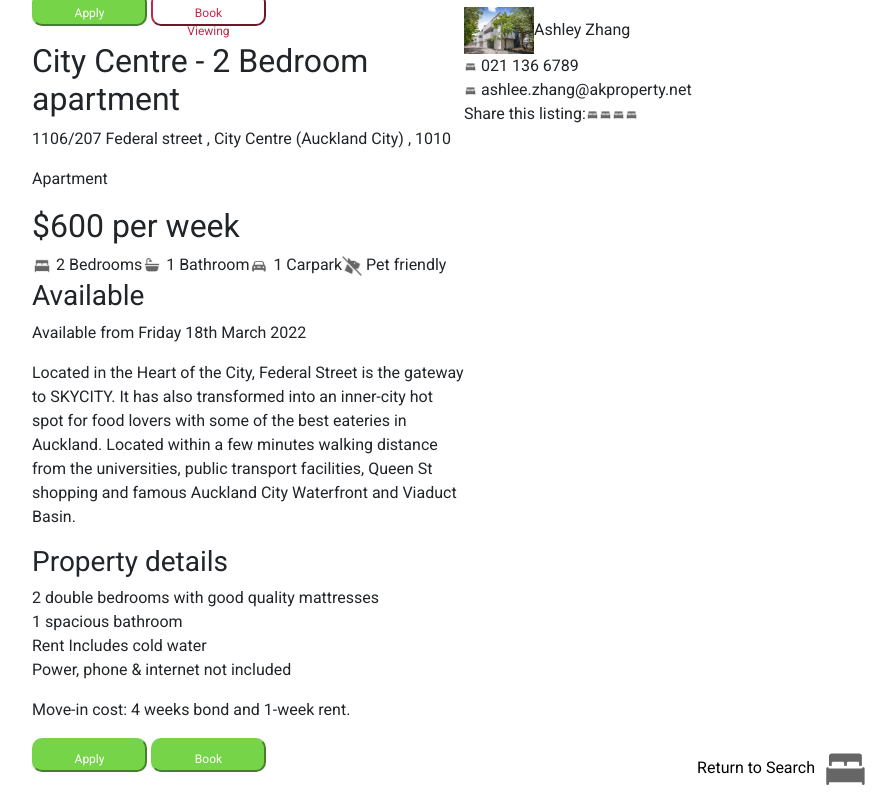
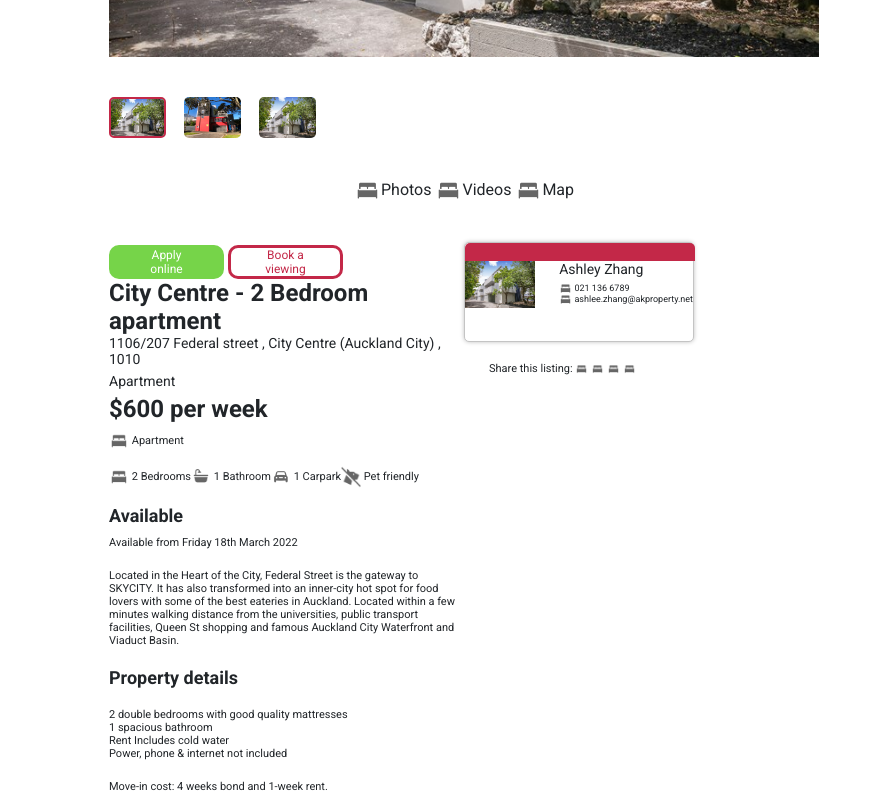
Before and after one commit to sempersavii/Mission6-App, a React (Create React App) app in the folder frontend/: page /showahouse in a window 1280 px wide. Shown: the part 620-1420 px from the top of the page, without its empty margins (256-1152 px from the left). Built offline with nearby package versions, Linux system fonts and the light colour scheme.

Commit message:
Completed most of ShowAHouse.js

```diff
--- a/frontend/src/pages/ShowAHouse.css
+++ b/frontend/src/pages/ShowAHouse.css
@@ -1,15 +1,20 @@
 @import url('https://fonts.googleapis.com/css2?family=Roboto:wght@400;700&display=swap');
 
 #content-box {
-  margin: 0 auto;
-  width: 60%;
+  font-family: 'Roboto';
+  margin-top: 130px;
+  margin-left: 365px;
+  margin-right: 365px;
+  margin-bottom: 148px;
 }
 
 #content-box .horizontal {
   text-align: left;
+  margin-bottom: 40px;
 }
 
 .column {
+  vertical-align: top;
   width: 50%;
   display: table-cell;
 }
@@ -24,11 +29,75 @@
 .sub-images {
   display: grid;
   column-gap: 18px;
+  display: table;
+}
+
+.sub-image-container {
+  float: left;
+  margin-right: 18px;
 }
 
 .sub-image {
   width: 57px;
   height: 41px;
+  border-radius: 5px;
+}
+
+.sub-image:active,
+.sub-image.active {
+  border: 2px solid #C32848;
+}
+
+.heading2 {
+  font-family: 'Roboto';
+  font-style: normal;
+  font-weight: 600;
+  font-size: 24px;
+  line-height: 28px;
+}
+
+.sub-heading {
+  font-family: 'Roboto';
+  font-style: normal;
+  font-weight: 500;
+  font-size: 14px;
+  line-height: 16px;
+  margin-bottom: 6px;
+}
+
+.heading3 {
+  font-family: 'Roboto';
+  font-style: normal;
+  font-weight: 600;
+  font-size: 18px;
+  line-height: 21px;
+}
+
+.options-text {
+  font-family: 'Roboto';
+  font-style: normal;
+  font-weight: 400;
+  font-size: 11px;
+  line-height: 13px;
+  margin-top: 10px;
+  margin-bottom: 15px;
+}
+
+.paragraph {
+  margin-top: 20px;
+  margin-bottom: 20px;
+  font-style: normal;
+  font-weight: 400;
+  font-size: 11px;
+  line-height: 13px;
+}
+
+.agent-contact-text {
+  font-family: 'Roboto';
+  font-style: normal;
+  font-weight: 500;
+  font-size: 9px;
+  line-height: 11px;
 }
 
 .select-img {
@@ -47,22 +116,56 @@
   width: 13px;
 }
 
-.agentId {
+.agent {
+  width: 230px;
+  height: 100px;
+  background: #FFFFFF;
+  border: 1px solid #C4C4C4;
+  box-sizing: border-box;
+  box-shadow: 0px 0px 4px rgba(0, 0, 0, 0.25);
+  border-radius: 5px;
+}
+
+.top-agent {
+  width: 230px;
+  height: 18px;
   background-color: #C32848;
+  border-radius: 5px 5px 0px 0px;
+}
+
+.agent-image {
+  float: left;
+  width: 70px;
+}
+
+.agent-details {
+  float: right;
+}
+
+.share-listing {
+  padding-left: 25px;
+  width: 180px;
+  height: 15px;
 }
 
 .button,
 .button-secondary {
   width: 115px;
   height: 34px;
+  font-family: 'Roboto';
+  font-style: normal;
+  font-weight: 500;
+  font-size: 12px;
+  line-height: 14px;
+  display: inline flex;
+  align-items: center;
   padding: 10px 24px;
-  font-size: 12px;
+  border: solid;
   border-radius: 10px;
   cursor: pointer;
   background-color: #76D449;
   border-color: #76D449;
   color: white;
-  display: inline-block;
 }
 
 .button-secondary {
@@ -72,8 +175,21 @@
 }
 
 .return-search {
+  width: 140px;
+  height: 56px;
+  font-family: 'Roboto';
+  font-style: normal;
+  font-weight: 500;
+  font-size: 14px;
+  line-height: 56px;
+  /* identical to box height, or 400% */
+  text-align: center;
   float: right;
-  padding: 10px 24px;
   background-color: transparent;
   border: none;
 }
+
+.return-img {
+  width: 24px;
+  height: 24px;
+}
--- a/frontend/src/pages/ShowAHouse.js
+++ b/frontend/src/pages/ShowAHouse.js
@@ -1,3 +1,6 @@
+import { useState } from 'react';
+import { Link } from 'react-router-dom';
+
 import Bed from '../images/Bed.png';
 import Bathtub from '../images/Bathtub.png';
 import NoAnimals from '../images/No Animals.png';
@@ -6,62 +9,82 @@ import Car from '../images/Car.png';
 import './ShowAHouse.css';
 
 const ShowAHouse = () => {
+  const [subImage, setSubImage] = useState(1)
     return (
       <>
         <div className="App">
           <div id='content-box'>
             <div className='horizontal'>
-              <img className='main-image' src="./images/apartment1.jpg" alt="" />
+              <img className='main-image' src={subImage === 1 ? "./images/apartment1.jpg" : "./images/apartment3.jpg"} alt="" />
             </div>
             <div className='horizontal sub-images'>
-              <img className='sub-image' src="./images/apartment1.jpg" alt="" />
+              <div className='sub-image-container'>
+                <img className={subImage === 1 ? 'sub-image active' : 'sub-image'} onClick={() => setSubImage(1)} src="./images/apartment1.jpg" alt="" />
+              </div>
+              <div className='sub-image-container'>
+                <img className={subImage === 2 ? 'sub-image active' : 'sub-image'} onClick={() => setSubImage(2)} src="./images/apartment3.jpg" alt="" />
+              </div>
+              <div className='sub-image-container'>
+                <img className={subImage === 3 ? 'sub-image active' : 'sub-image'} onClick={() => setSubImage(3)} src="./images/apartment1.jpg" alt="" />
+              </div>
             </div>
             <div className='horizontal text-center'>
               <img src={Bed} alt="bed" className='select-img' />Photos <img src={Bed} alt="bed" className='select-img' />Videos <img src={Bed} alt="bed" className='select-img' />Map
             </div>
             <div className='horizontal'>
               <div className='column'>
-                <button className='button'>Apply Online</button>{' '}
-                <button className='button-secondary'>Book Viewing</button>
-                <h2>City Centre - 2 Bedroom apartment</h2>
-                <p>1106/207 Federal street , City Centre (Auckland City) , 1010 </p>
-                <p>Apartment</p>
-                <h2>$600 per week</h2>
-                <img src={Bed} alt="bed" className='option-img' /> 2 Bedrooms
-                <img src={Bathtub} alt="bathtub" className='option-img' /> 1 Bathroom
-                <img src={Car} alt="car" className='option-img' /> 1 Carpark
-                <img src={NoAnimals} alt="noanimals" className='option-img' /> Pet friendly
-                <h3>Available</h3>
-                <p>Available from Friday 18th March 2022</p>
-                <p>Located in the Heart of the City, Federal Street is the gateway to SKYCITY. It has also transformed into an inner-city hot spot for food lovers with some of the best eateries in Auckland. Located within a few minutes walking distance from the universities, public transport facilities, Queen St shopping and famous Auckland City Waterfront and Viaduct Basin.</p>
-                <h3>Property details</h3>
-                <p>2 double bedrooms with good quality mattresses<br/>
+                <button className='button'>Apply online</button>{' '}
+                <Link to='/BookAView'><button className='button-secondary'>Book a viewing</button></Link>
+                <div className='heading2'>City Centre - 2 Bedroom apartment</div>
+                <div className='sub-heading'>1106/207 Federal street , City Centre (Auckland City) , 1010 </div>
+                <div className='sub-heading'>Apartment</div>
+                <div className='heading2'>$600 per week</div>
+                <div className='options-text'><img src={Bed} alt="bed" className='option-img' /> Apartment</div>
+                <div className='options-text'>
+                  <img src={Bed} alt="bed" className='option-img' /> 2 Bedrooms
+                  <img src={Bathtub} alt="bathtub" className='option-img' /> 1 Bathroom
+                  <img src={Car} alt="car" className='option-img' /> 1 Carpark
+                  <img src={NoAnimals} alt="noanimals" className='option-img' /> Pet friendly
+                </div>
+                <div className='heading3'>Available</div>
+                <div className='options-text'>Available from Friday 18th March 2022</div>
+                <div className='paragraph'>Located in the Heart of the City, Federal Street is the gateway to SKYCITY. It has also transformed into an inner-city hot spot for food lovers with some of the best eateries in Auckland. Located within a few minutes walking distance from the universities, public transport facilities, Queen St shopping and famous Auckland City Waterfront and Viaduct Basin.</div>
+                <div className='heading3'>Property details</div>
+                <div className='paragraph'>2 double bedrooms with good quality mattresses<br/>
                   1 spacious bathroom<br/>
                   Rent Includes cold water<br/>
                   Power, phone & internet not included<br/>
-                </p>
-                <p>Move-in cost: 4 weeks bond and 1-week rent.</p>
+                </div>
+                <div className='paragraph'>Move-in cost: 4 weeks bond and 1-week rent.</div>
               </div>
 
               <div className='column'>
-                <img src="./images/apartment1.jpg" width={70} alt="bed" />
-                Ashley Zhang<br/>
-                <img src={Bed} alt="bed" className='social-img' /> 021 136 6789<br/>
-                <img src={Bed} alt="bed" className='social-img' /> ashlee.zhang@akproperty.net
-                <p>Share this listing:
-                  <img src={Bed} alt="bed" className='social-img' />
-                  <img src={Bed} alt="bed" className='social-img' />
-                  <img src={Bed} alt="bed" className='social-img' />
-                  <img src={Bed} alt="bed" className='social-img' />
-                </p>
+                <div className='agent'>
+                  <div className='top-agent'>
+                  </div>
+                  <img className='agent-image' src="./images/apartment1.jpg" alt="bed" />
+                  <div className='agent-details'>
+                    <div className='sub-heading'>Ashley Zhang</div>
+                    <div className='agent-contact-text'><img src={Bed} alt="bed" className='social-img' /> 021 136 6789</div>
+                    <div className='agent-contact-text'><img src={Bed} alt="bed" className='social-img' /> ashlee.zhang@akproperty.net</div>
+                  </div>
+                </div>
+                <div className='share-listing'>
+                  <div className='paragraph'>Share this listing: {' '}
+                    <img src={Bed} alt="bed" className='social-img' />{' '}
+                    <img src={Bed} alt="bed" className='social-img' />{' '}
+                    <img src={Bed} alt="bed" className='social-img' />{' '}
+                    <img src={Bed} alt="bed" className='social-img' />
+                  </div>
+                </div>
               </div>
             </div>
 
 
             <div className='horizontal'>
-              <button className='button'>Apply Online</button>{' '}
-              <button className='button'>Book Viewing</button>
-              <button className='return-search' href="/SearchAHouse">Return to Search <img src={Bed} alt="bed" /></button>
+              <button className='button'>Apply online</button>{' '}
+              <Link to='/BookAView'><button className='button-secondary'>Book a viewing</button></Link>
+              <button className='return-search' href="/SearchAHouse">Return to Search <img className='return-img' src={Bed} alt="bed" /></button>
             </div>
           </div>
         </div>
```
